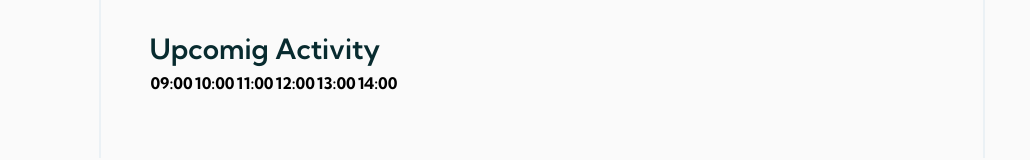
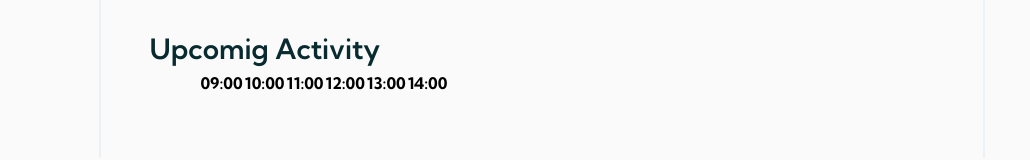
Before and after one commit to Te-Stack/Product-Admin-Dashboard, a website built with Vite: page index.html in a window 1280 px wide. Shown: the part 642-802 px from the top of the page, without its empty margins (0-1030 px from the left). Built offline with nearby package versions, Linux system fonts and the light colour scheme.

Commit message:
Working on the Dashboard Area

```diff
--- a/css/main.scss
+++ b/css/main.scss
@@ -406,6 +406,10 @@ body{
 
                     .activity-chart{
                         table{
+                            height: 25.6em;
+                            position: relative;
+                            left: 50px;
+
                             thead{
                                 .graph-time{
                                     th{
```
Also changed, not shown: css/main.css, 1 other file.
